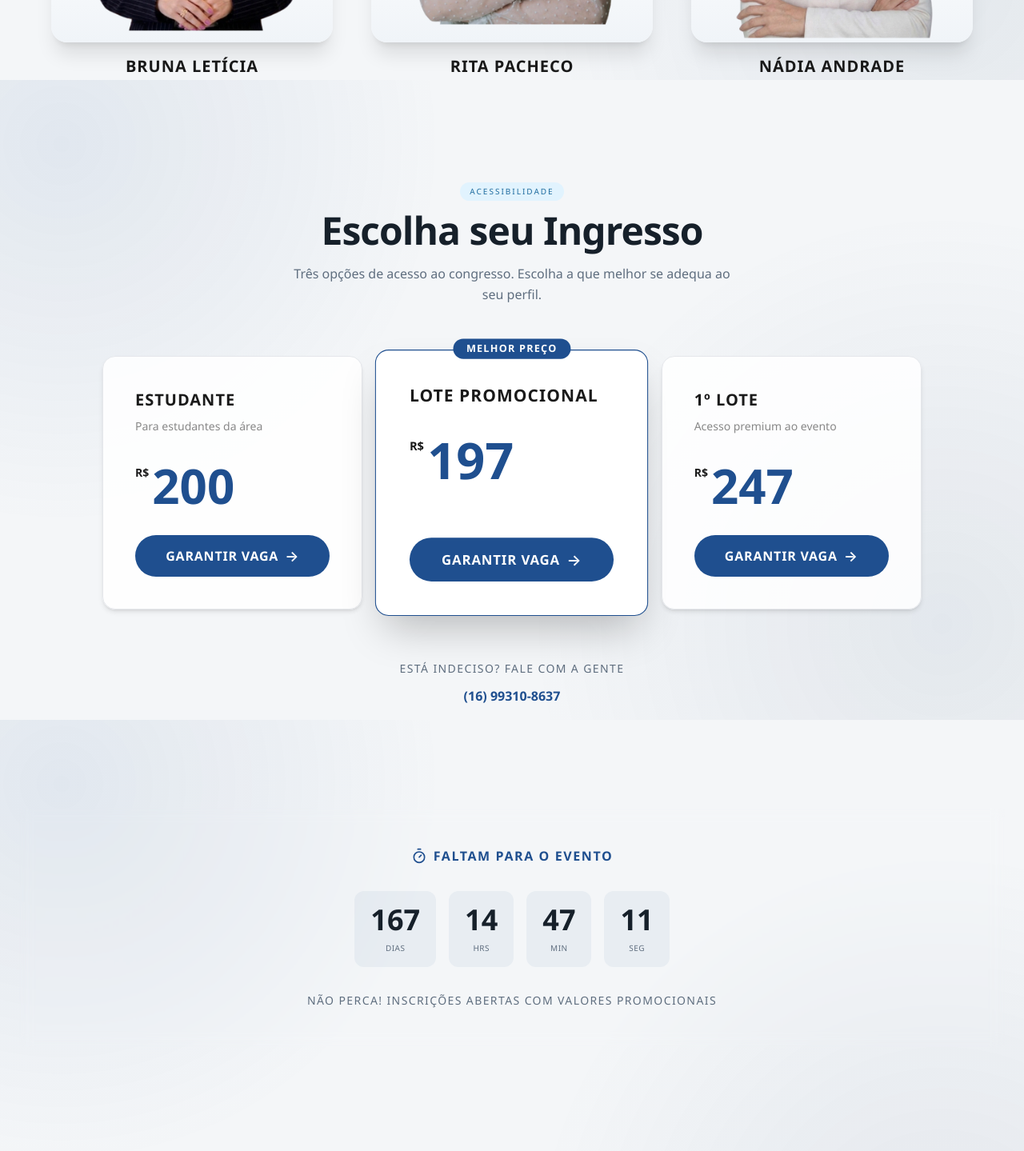
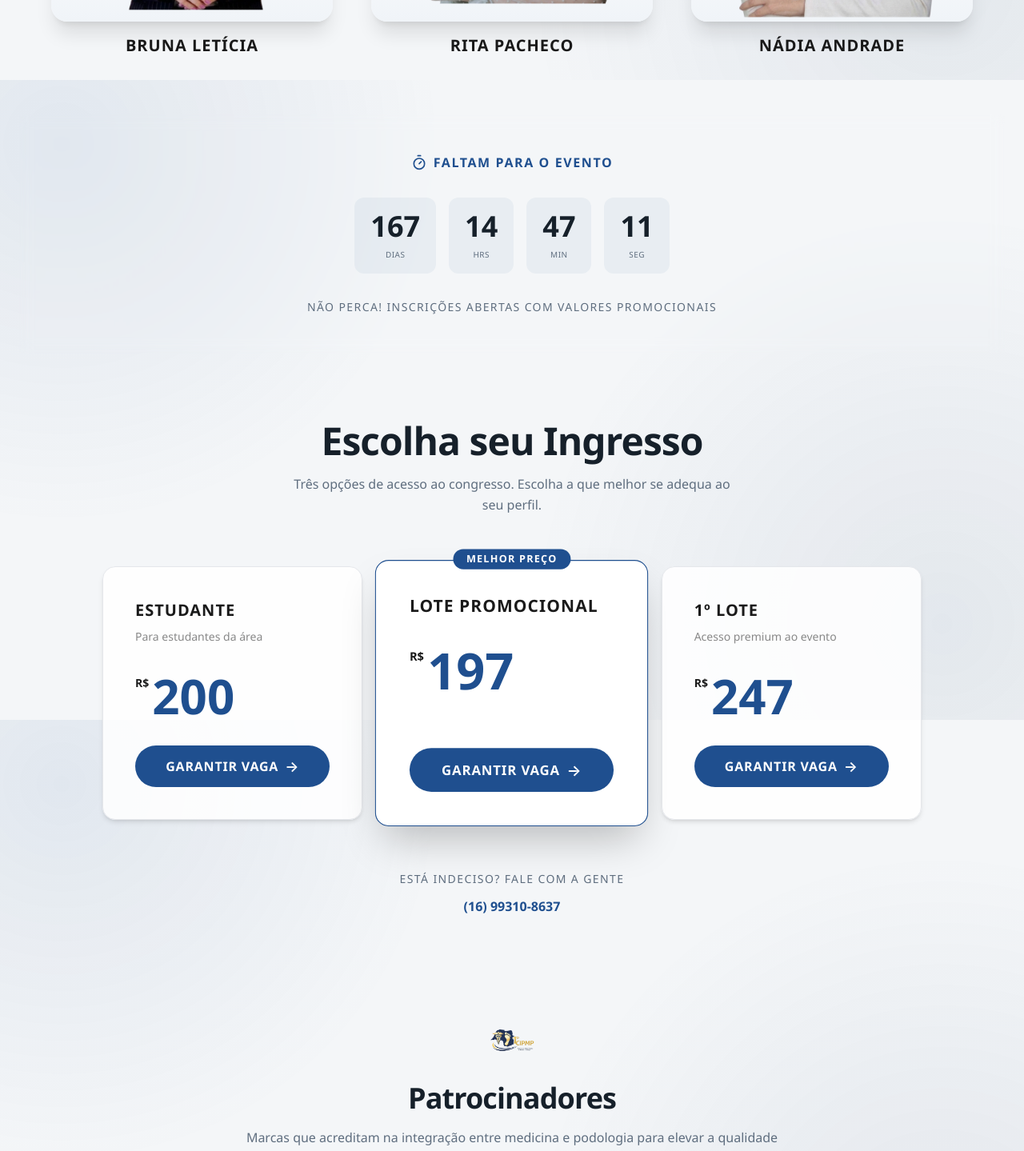
Before and after one commit to gpPacheco/cipmp, a Next.js app: page / in a window 1280 px wide. Shown: the part 3900-5339 px from the top of the page at 80% size. Built offline with nearby package versions, Linux system fonts and the light colour scheme.

Commit message:
feat: adiciona estilos globais para evitar overflow horizontal e atualiza layout de componentes para melhor responsividade

```diff
--- a/src/app/globals.css
+++ b/src/app/globals.css
@@ -16,6 +16,13 @@
 
 * {
   scroll-behavior: smooth;
+}
+
+html,
+body {
+  width: 100%;
+  max-width: 100%;
+  overflow-x: hidden;
 }
 
 body {
--- a/src/app/page.tsx
+++ b/src/app/page.tsx
@@ -20,8 +20,8 @@ export default function Home() {
         <Marquee />
         <Speakers />
         <Ambassadors />
+        <Countdown />
         <Pricing />
-        <Countdown />
         <Sponsors />
         <Faq />
       </main>
--- a/src/components/Ambassadors.tsx
+++ b/src/components/Ambassadors.tsx
@@ -27,9 +27,6 @@ export default function Ambassadors() {
     <section id="embaixadores" className="py-12 sm:py-16 px-4 sm:px-6">
       <div className="mx-auto max-w-7xl">
         <div className="mx-auto max-w-2xl text-center">
-          <span className="inline-flex rounded-full bg-[#E1F3FE] px-3 py-1 text-[10px] font-medium uppercase tracking-[0.2em] text-[#1F6C9F]">
-            Programa de Influência
-          </span>
           <h2 className="mt-3 text-balance text-3xl sm:text-4xl md:text-5xl font-semibold tracking-[-0.02em] leading-[1.05]">
             Embaixadores do Evento
           </h2>
--- a/src/components/Countdown.tsx
+++ b/src/components/Countdown.tsx
@@ -33,7 +33,7 @@ export default function Countdown() {
   }, []);
 
   return (
-    <section className="py-12 sm:py-16 px-4 sm:px-6">
+    <section className="py-12 sm:py-2 px-4 sm:px-6">
       <div className="mx-auto max-w-7xl">
         <div className="backdrop-blur-sm p-8 sm:p-12 text-center">
           {/* Header */}
--- a/src/components/Credential.tsx
+++ /dev/null
@@ -1,114 +0,0 @@
-"use client";
-
-import { useEffect, useState } from "react";
-import Image from "next/image";
-import { Tag, Timer } from "lucide-react";
-
-function getTimeLeft(target: Date) {
-  const now = new Date().getTime();
-  const diff = target.getTime() - now;
-  if (diff <= 0) return { days: 0, hours: 0, minutes: 0, seconds: 0 };
-  return {
-    days: Math.floor(diff / (1000 * 60 * 60 * 24)),
-    hours: Math.floor((diff / (1000 * 60 * 60)) % 24),
-    minutes: Math.floor((diff / (1000 * 60)) % 60),
-    seconds: Math.floor((diff / 1000) % 60),
-  };
-}
-
-// Set event date to Aug 15, 2026
-const EVENT_DATE = new Date("2026-08-22T08:00:00");
-const INITIAL_TIME_LEFT = { days: 0, hours: 0, minutes: 0, seconds: 0 };
-
-export default function Credential() {
-  const [time, setTime] = useState(INITIAL_TIME_LEFT);
-
-  useEffect(() => {
-    const tick = () => setTime(getTimeLeft(EVENT_DATE));
-    const initialId = window.setTimeout(tick, 0);
-    const id = window.setInterval(tick, 1000);
-
-    return () => {
-      window.clearTimeout(initialId);
-      window.clearInterval(id);
-    };
-  }, []);
-
-  return (
-    <section id="inscricao" className="py-12 sm:py-16 px-6">
-      <div className="max-w-2xl mx-auto">
-        <div className="rounded-2xl border border-border bg-white p-8 sm:p-10 text-center">
-          <Image
-            src="/logo_evento.png"
-            alt="Logo principal do evento"
-            width={220}
-            height={72}
-            className="h-12 w-auto mx-auto mb-6"
-          />
-
-          {/* Badge */}
-          <span className="inline-flex items-center gap-1.5 bg-teal/10 text-teal text-xs font-semibold uppercase tracking-widest px-4 py-1.5 rounded-full mb-6">
-            <Tag size={14} />
-            Lote Promocional
-          </span>
-
-          <h2 className="text-2xl sm:text-3xl md:text-4xl font-bold tracking-tight">
-            Credenciamento
-          </h2>
-
-          <p className="mt-4 text-muted max-w-md mx-auto text-sm sm:text-base">
-            Garanta seu lugar com o valor promocional do primeiro lote.
-            Vagas limitadas.
-          </p>
-
-          {/* Price */}
-          <div className="mt-8">
-            <span className="text-muted text-sm line-through">R$ 590,00</span>
-            <div className="mt-1 text-5xl sm:text-6xl font-extrabold text-primary">
-              R$ 390<span className="text-2xl">,00</span>
-            </div>
-            <span className="text-muted text-xs">1º Lote · Até esgotar</span>
-          </div>
-
-          {/* Countdown */}
-          <div className="mt-10 flex items-center justify-center gap-2 text-primary">
-            <Timer size={18} />
-            <span className="text-sm font-medium">Faltam para o evento:</span>
-          </div>
-          <div className="mt-4 flex justify-center gap-3 sm:gap-4">
-            {(
-              [
-                ["days", "Dias"],
-                ["hours", "Hrs"],
-                ["minutes", "Min"],
-                ["seconds", "Seg"],
-              ] as const
-            ).map(([key, label]) => (
-              <div
-                key={key}
-                className="flex flex-col items-center bg-primary/5 rounded-xl px-4 py-3 min-w-15"
-              >
-                <span className="text-2xl sm:text-3xl font-bold text-foreground tabular-nums">
-                  {String(time[key]).padStart(2, "0")}
-                </span>
-                <span className="text-[10px] text-muted uppercase tracking-wider mt-1">
-                  {label}
-                </span>
-              </div>
-            ))}
-          </div>
-
-          {/* CTA */}
-          <a
-            href="https://www.sympla.com.br/evento/1-cipmp---congresso-do-interior-paulista-de-medicina-e-podologia/3367218"
-            target="_blank"
-            rel="noopener noreferrer"
-            className="mt-9 inline-flex items-center gap-2 rounded-md bg-primary px-9 py-3 text-base font-semibold text-white transition-colors duration-300 hover:bg-primary-dark active:scale-[0.98]"
-          >
-            Inscreva-se agora
-          </a>
-        </div>
-      </div>
-    </section>
-  );
-}
--- a/src/components/Hero.tsx
+++ b/src/components/Hero.tsx
@@ -52,7 +52,7 @@ export default function Hero() {
 
       {/* CTA */}
       <a
-        href="#inscricao"
+        href="#ingressos"
         className="group btn-pulse mt-8 inline-flex items-center gap-3 rounded-md bg-primary px-6 py-3 text-base font-semibold text-white transition-all duration-500 ease-[cubic-bezier(0.16,1,0.3,1)] hover:bg-primary-dark active:scale-[0.98]"
       >
         Garanta sua vaga
--- a/src/components/Navbar.tsx
+++ b/src/components/Navbar.tsx
@@ -8,7 +8,7 @@ export default function Navbar() {
   const [menuOpen, setMenuOpen] = useState(false);
 
   return (
-    <div className="fixed top-4 left-0 right-7 z-50 flex justify-center">
+    <div className="fixed top-4 left-0 right-0 z-50 flex justify-center">
       <nav
         className="relative flex w-[80%] sm:w-fit sm:max-w-2xl items-center gap-2 sm:gap-4 rounded-full bg-white/85 px-3 sm:px-6 py-2 sm:py-3 shadow-lg backdrop-blur-xl"
       >
--- a/src/components/Pricing.tsx
+++ b/src/components/Pricing.tsx
@@ -40,9 +40,6 @@ export default function Pricing() {
     <section id="ingressos" className="py-12 sm:py-16 px-4 sm:px-6">
       <div className="mx-auto max-w-7xl">
         <div className="mx-auto max-w-2xl text-center">
-          <span className="inline-flex rounded-full bg-[#E1F3FE] px-3 py-1 text-[10px] font-medium uppercase tracking-[0.2em] text-[#1F6C9F]">
-            Acessibilidade
-          </span>
           <h2 className="mt-3 text-balance text-3xl sm:text-4xl md:text-5xl font-semibold tracking-[-0.02em] leading-[1.05]">
             Escolha seu Ingresso
           </h2>
@@ -114,7 +111,7 @@ export default function Pricing() {
         </div>
 
         {/* Footer note */}
-        <div className="mt-16 text-center">
+        <div className="mt-16 text-center ">
           <p className="text-sm text-muted uppercase tracking-widest">
             Está indeciso? Fale com a gente
           </p>
--- a/src/components/Stats.tsx
+++ b/src/components/Stats.tsx
@@ -115,6 +115,7 @@ export default function Stats() {
             total nas últimas inovações do setor.
           </p>
           <a
+          target="_blank"
             href="https://www.sympla.com.br/evento/1-cipmp---congresso-do-interior-paulista-de-medicina-e-podologia/3367218"
             className="mt-7 inline-flex items-center gap-2 rounded-md bg-primary px-7 py-3 text-white font-semibold transition-colors duration-300 hover:bg-primary-dark active:scale-[0.98]"
           >
```
